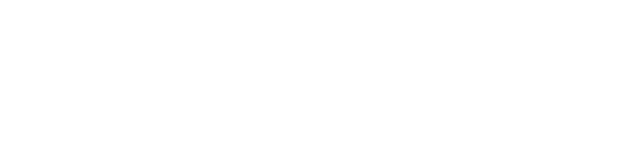
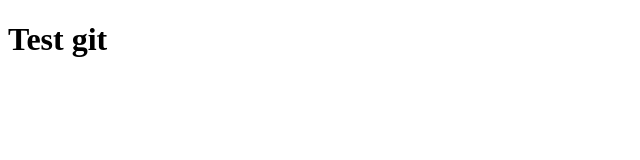
Before and after one commit to jasminejuvyns/webtest, a plain HTML site: page index.html in a window 1280 px wide. Shown: the whole page, without its empty margins (0-640 px from the left). Drawn offline with Linux system fonts and the light colour scheme.

Commit message:
add title index.html

```diff
--- a/index.html
+++ b/index.html
@@ -11,7 +11,7 @@
 
 <body>
 
-
+    <h1>Test git</h1>
 
 </body>
 
```
